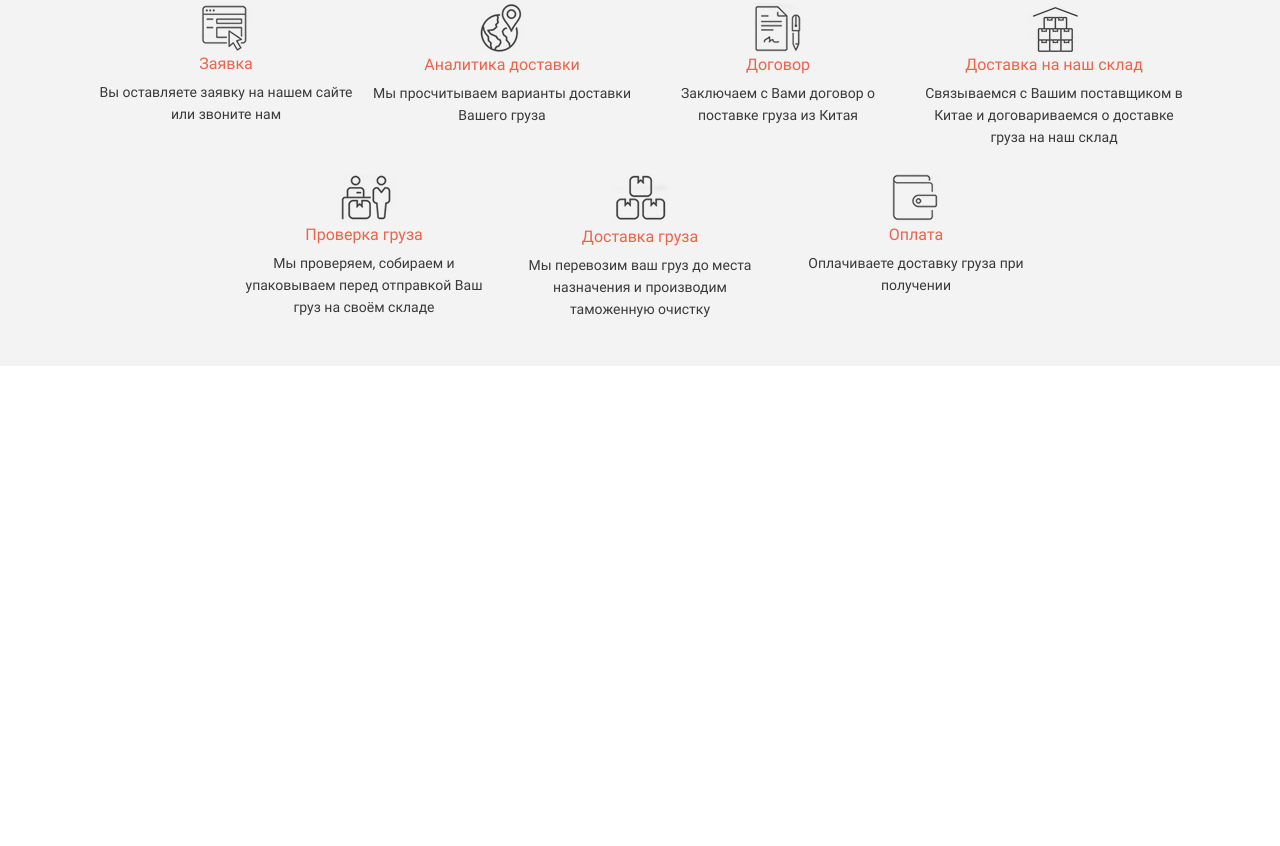
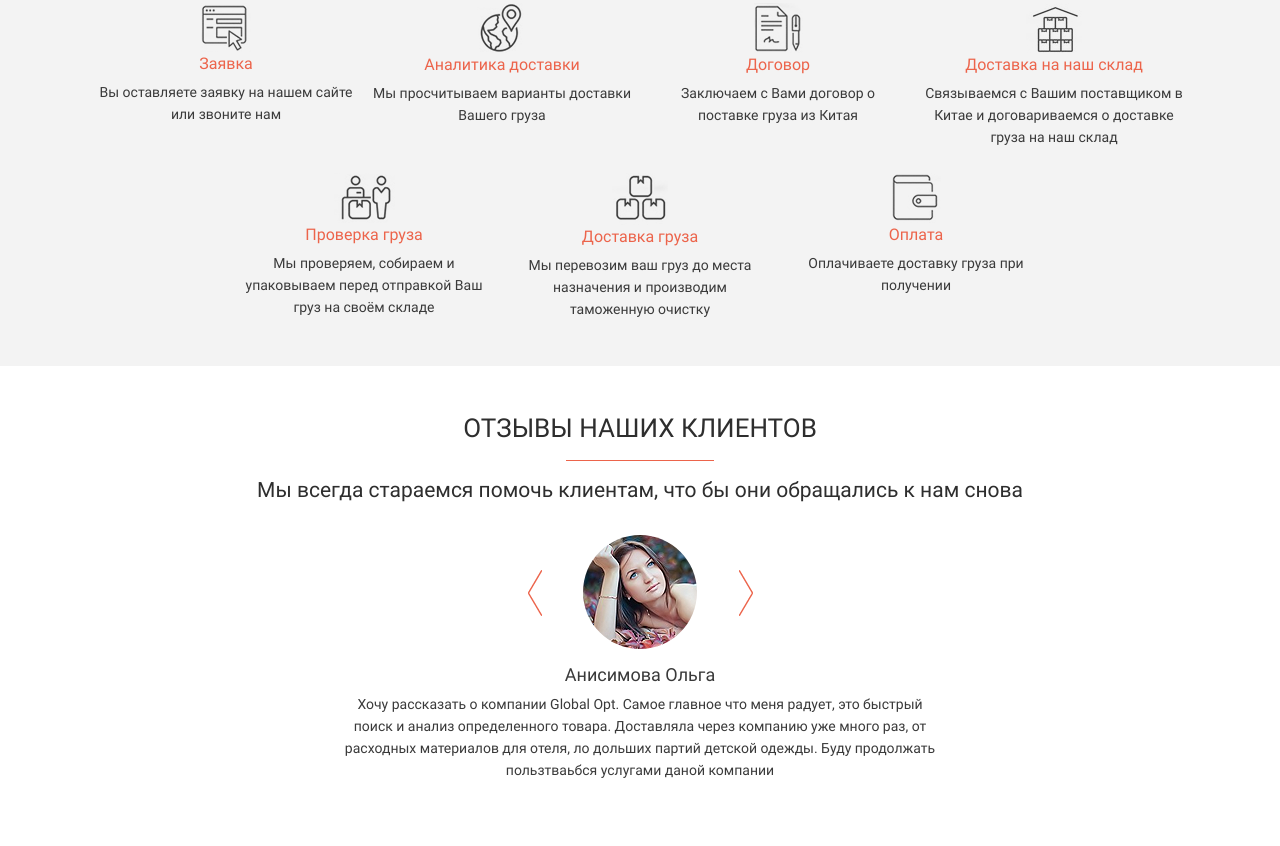
Before and after one commit to BudnikOleksii/Glopt, a website: page src/index.html in a window 1280 px wide. Shown: the part 3870-4716 px from the top of the page. Before the commit the page ends 4236 px from the top, so only its background shows below. Drawn offline with Linux system fonts and the light colour scheme.

Commit message:
added carousel section

```diff
--- a/src/index.html
+++ b/src/index.html
@@ -410,6 +410,45 @@
                 </div>
             </div>
         </section>
+        <!-- Feed -->
+        <section class="feed">
+            <div class="container">
+                <h2 class="title">отзывы наших клиентов</h2>
+                <div class="redline"></div>
+                <h3 class="subtitle">
+                    Мы всегда стараемся помочь клиентам, что бы они обращались к нам снова
+                </h3>
+                <div class="carousel">
+                    <div class="carousel__inner">
+                        <img src="icons/prev.png" alt="prev" class="carousel__prev">
+                        <img src="icons/next.png" alt="next" class="carousel__next">
+                        <div class="carousel__slides">
+                            <div class="carousel__item">
+                                <img src="img/feed/feed_main.png" alt="1" class="carousel__img">
+                                <div class="carousel__name">Анисимова Ольга</div>
+                                <div class="descr">
+                                    Хочу рассказать о компании Global Opt. Самое главное что меня радует, это быстрый поиск и анализ определенного товара. Доставляла через компанию уже много раз, от расходных материалов для отеля, ло дольших партий детской одежды. Буду продолжать пользтваьбся услугами даной компании
+                                </div>
+                            </div>
+                            <div class="carousel__item">
+                                <img src="img/feed/feed_main.png" alt="1" class="carousel__img">
+                                <div class="carousel__name">Анисимова Ольга</div>
+                                <div class="descr">
+                                    Хочу рассказать о компании Global Opt. Самое главное что меня радует, это быстрый поиск и анализ определенного товара. Доставляла через компанию уже много раз, от расходных материалов для отеля, ло дольших партий детской одежды. Буду продолжать пользтваьбся услугами даной компании
+                                </div>
+                            </div>
+                            <div class="carousel__item">
+                                <img src="img/feed/feed_main.png" alt="1" class="carousel__img">
+                                <div class="carousel__name">Анисимова Ольга</div>
+                                <div class="descr">
+                                    Хочу рассказать о компании Global Opt. Самое главное что меня радует, это быстрый поиск и анализ определенного товара. Доставляла через компанию уже много раз, от расходных материалов для отеля, ло дольших партий детской одежды. Буду продолжать пользтваьбся услугами даной компании
+                                </div>
+                            </div>
+                        </div>
+                    </div>
+                </div>
+            </div>
+        </section>
 
         <!-- <script src="js/script.js"></script> -->
     </body>
--- /dev/null
+++ b/src/sass/blocks/_carousel.scss
@@ -0,0 +1,42 @@
+.feed {
+    padding: 51px 0 65px 0;
+}
+.carousel {
+    width: 601px;
+    position: relative;
+    margin: 0 auto;
+    &__inner {
+        position: relative;
+        width: 100%;
+        text-align: center;
+        overflow: hidden;
+    }
+    &__slides {
+        width: 300%;
+        // width: 100%;
+        display: flex;
+    }
+    &__item {
+        width: 100%;
+    }
+    &__prev {
+        position: absolute;
+        top: 60px;
+        left: 188px;
+    }
+    &__next {
+        position: absolute;
+        top: 60px;
+        right: 188px;
+    }
+    &__img {
+        margin: 25px 0 15px 0;
+    }
+    &__name {
+        font-size: 18px;
+        line-height: 22px;
+        font-weight: 700;
+        color: #3a3a3a;
+        margin-bottom: 7px;
+    }
+}
--- a/src/sass/style.scss
+++ b/src/sass/style.scss
@@ -15,3 +15,4 @@
 @import './blocks/delivery';
 @import './blocks/consultation';
 @import './blocks/work';
+@import './blocks/carousel';
```
Also changed, not shown: src/css/style.min.css, src/icons/next.png (renamed from src/icons/right.png), src/icons/prev.png (renamed from src/icons/left.png).
